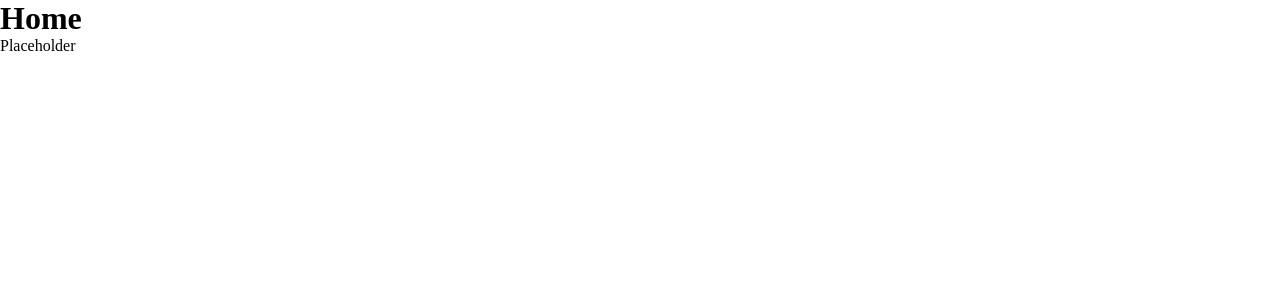
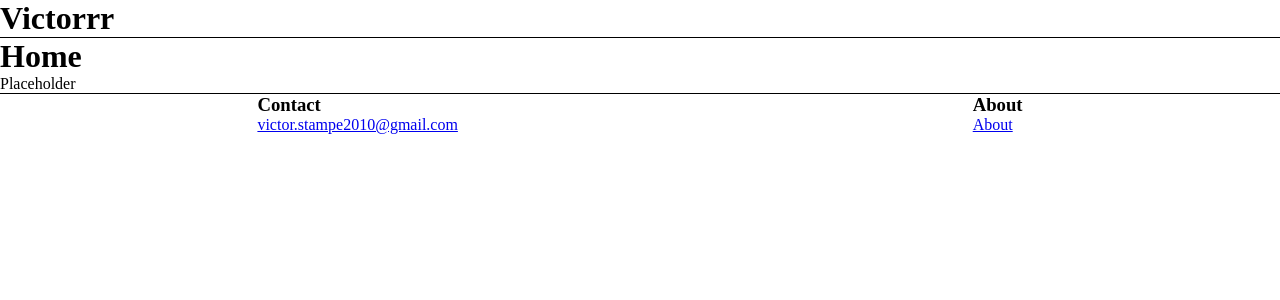
Before and after one commit to xyfruux/first-react-app, a React (Vite) app: page / in a window 1280 px wide. Shown: the top 300 px of the page. Built offline with nearby package versions, Linux system fonts and the light colour scheme.

Commit message:
Make Header & Footer Appear On Every Page

```diff
--- a/src/index.css
+++ b/src/index.css
@@ -2,3 +2,12 @@
   margin: 0;
   padding: 0;
 }
+
+header {
+  border-bottom: 1px solid black;
+}
+footer {
+  border-top: 1px solid black;
+  display: flex;
+  justify-content: space-around;
+}
--- a/src/main.jsx
+++ b/src/main.jsx
@@ -1,6 +1,9 @@
 import { StrictMode } from "react";
 import { createRoot } from "react-dom/client";
 import "./index.css";
+
+import Header from "./components/Header.jsx";
+import Footer from "./components/Footer.jsx";
 import About from "./pages/About.jsx";
 import Home from "./pages/Home.jsx";
 import NotFound from "./pages/NotFound.jsx";
@@ -15,6 +18,8 @@ const router = createBrowserRouter([
 
 createRoot(document.getElementById("root")).render(
   <StrictMode>
+    <Header />
     <RouterProvider router={router} />
+    <Footer />
   </StrictMode>
 );
```
